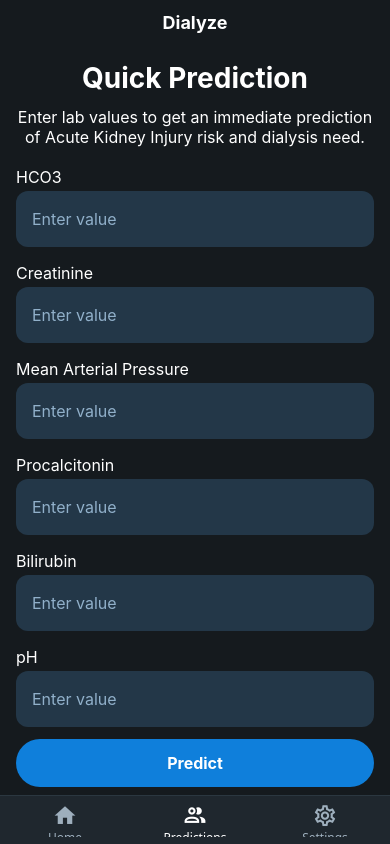
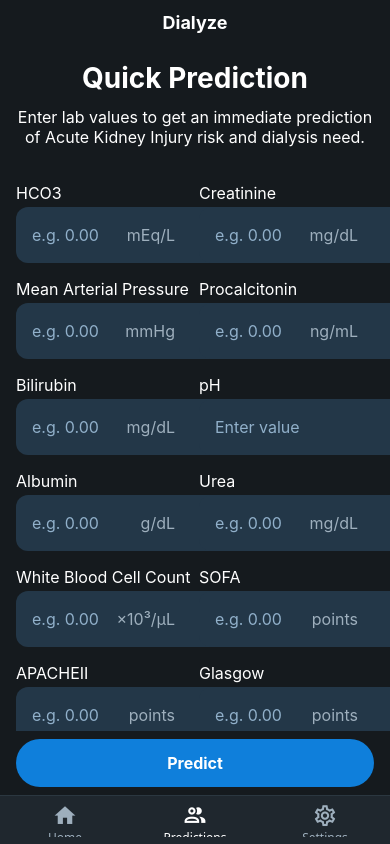
Before and after one commit to therealmanraj/dialyze-app, a React Native app: screen /Predictions in a window 390 px wide. Built offline with nearby package versions, Linux system fonts and the light colour scheme; grey boxes are pictures that could not be loaded.

Commit message:
Update LabValuesInputs.js

```diff
--- a/screens/components/LabValuesInputs.js
+++ b/screens/components/LabValuesInputs.js
@@ -1,7 +1,29 @@
+// screens/components/LabValuesInputs.js
 import React from "react";
-import { View, StyleSheet } from "react-native";
-import FormField from "./FormField";
+import { View, Text, TextInput, StyleSheet, Platform } from "react-native";
 
+/**
+ * 1) Define a simple lookup from each lab field to its unit string
+ *    (same as before).
+ */
+const UNIT_MAP = {
+  HCO3: "mEq/L",
+  Creatinine: "mg/dL",
+  "Mean Arterial Pressure": "mmHg",
+  Procalcitonin: "ng/mL",
+  Bilirubin: "mg/dL",
+  pH: "", // no unit
+  Albumin: "g/dL",
+  Urea: "mg/dL",
+  "White Blood Cell Count": "×10³/µL",
+  SOFA: "points",
+  APACHEII: "points",
+  Glasgow: "points",
+};
+
+/**
+ * 2) The list of fields (unchanged).
+ */
 const LAB_FIELDS = [
   "HCO3",
   "Creatinine",
@@ -17,19 +39,153 @@
   "Glasgow",
 ];
 
+/**
+ * Props:
+ *   - labValues:   an object, e.g. { Creatinine: "1.2", … }
+ *   - setLabValues: (newObj) => void  — updates the parent state
+ */
 export default function LabValuesInputs({ labValues, setLabValues }) {
+  // 3) Build an array of “pairs” so we can render two inputs per row.
+  //    If there is an odd number of fields, the last row’s second column
+  //    will simply be an empty View.
+  const pairs = [];
+  for (let i = 0; i < LAB_FIELDS.length; i += 2) {
+    const firstKey = LAB_FIELDS[i];
+    const secondKey = LAB_FIELDS[i + 1]; // might be undefined if length is odd
+    pairs.push([firstKey, secondKey]);
+  }
+
   return (
-    <View>
-      {LAB_FIELDS.map((key) => (
-        <FormField
-          key={key}
-          label={key}
-          placeholder="Enter value"
-          keyboardType="numeric"
-          value={labValues[key] ?? ""}
-          onChangeText={(text) => setLabValues({ ...labValues, [key]: text })}
-        />
+    <View style={styles.container}>
+      {pairs.map(([leftKey, rightKey], idx) => (
+        <View key={idx} style={styles.row}>
+          {/* Left input */}
+          <SingleLabInput
+            label={leftKey}
+            unit={UNIT_MAP[leftKey] || ""}
+            rawValue={labValues[leftKey] ?? ""}
+            onRawChange={(newRaw) => {
+              setLabValues({ ...labValues, [leftKey]: newRaw });
+            }}
+            style={styles.half} // take up 50% of row
+          />
+
+          {/* Right input (if it exists) */}
+          {rightKey ? (
+            <SingleLabInput
+              label={rightKey}
+              unit={UNIT_MAP[rightKey] || ""}
+              rawValue={labValues[rightKey] ?? ""}
+              onRawChange={(newRaw) => {
+                setLabValues({ ...labValues, [rightKey]: newRaw });
+              }}
+              style={[styles.half, styles.rightGap]}
+            />
+          ) : (
+            // If there’s no second field (odd count), render an invisible placeholder
+            <View style={styles.half} />
+          )}
+        </View>
       ))}
     </View>
   );
 }
+
+/**
+ * Renders one column “lab” input: a label + text‐input + static unit on the right.
+ *
+ * Props:
+ *   - label:      string (e.g. "Creatinine")
+ *   - unit:       string (e.g. "mg/dL") or "" if none
+ *   - rawValue:   string (only digits/decimal), e.g. "1.2"
+ *   - onRawChange: fn(newRaw: string) => void
+ *   - style:      any style to apply to the outer container (e.g. { flex: 1 })
+ */
+function SingleLabInput({ label, unit, rawValue, onRawChange, style }) {
+  return (
+    <View style={[styles.fieldContainer, style]}>
+      <Text style={styles.fieldLabel}>{label}</Text>
+      <View style={styles.inputRow}>
+        <TextInput
+          style={[styles.inputBox, unit ? { paddingRight: 60 } : {}]}
+          keyboardType="numeric"
+          placeholder={unit ? `e.g. 0.00` : "Enter value"}
+          placeholderTextColor="#91b0ca"
+          value={rawValue}
+          onChangeText={(text) => {
+            // Strip out any characters that aren’t digits or a decimal point:
+            const filtered = text.replace(/[^0-9.]/g, "");
+            onRawChange(filtered);
+          }}
+          returnKeyType="done"
+        />
+        {unit ? <Text style={styles.unitText}>{unit}</Text> : null}
+      </View>
+    </View>
+  );
+}
+
+const styles = StyleSheet.create({
+  container: {
+    paddingTop: 16,
+    paddingBottom: 24,
+  },
+
+  // Each “row” holds two inputs side by side.
+  row: {
+    flexDirection: "row",
+    marginBottom: 16,
+  },
+
+  // Each input’s container should take up half the width of the row.
+  half: {
+    flex: 1,
+  },
+  // Small gap between left & right column
+  rightGap: {
+    marginLeft: 8,
+  },
+
+  // ── SingleLabInput Styles ──────────────────────────────────────
+
+  fieldContainer: {
+    // marginBottom is handled by the parent .row’s marginBottom,
+    // so we don’t need it here.
+  },
+  fieldLabel: {
+    color: "#fff",
+    fontSize: 16,
+    marginBottom: 4,
+  },
+
+  // Wraps the TextInput + optional unit label:
+  inputRow: {
+    flexDirection: "row",
+    alignItems: "center",
+  },
+
+  inputBox: {
+    flex: 1,
+    backgroundColor: "#233748",
+    borderRadius: 12,
+    height: 56,
+    paddingHorizontal: 16,
+    color: "#fff",
+    fontSize: 16,
+
+    // Vertically center text on iOS:
+    ...Platform.select({
+      ios: { paddingVertical: 14 },
+      android: {},
+    }),
+  },
+
+  // The unit is absolutely positioned inside the same container,
+  // pinned to the right.
+  unitText: {
+    position: "absolute",
+    right: 16,
+    color: "#9eafbd",
+    fontSize: 16,
+  },
+});
```
